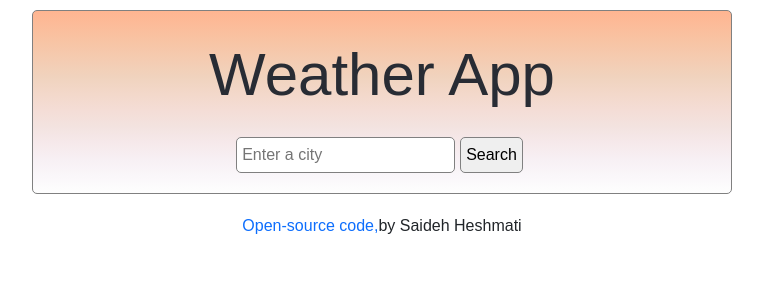
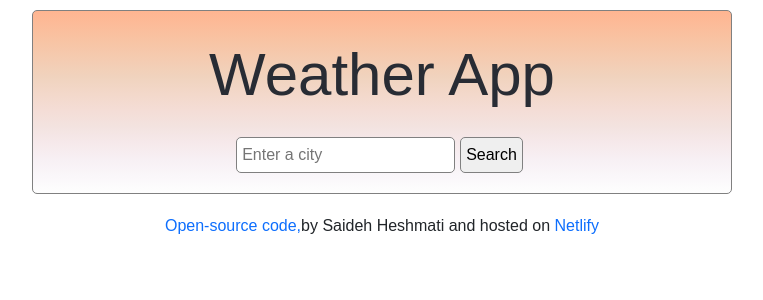
Before and after one commit to sahesh2003/weather-react-app, a React (Create React App) app: page / in a window 1280 px wide. Shown: the top 300 px of the page, without its empty margins (258-1021 px from the left). Built offline with nearby package versions, Linux system fonts and the light colour scheme.

Commit message:
add netlify link

```diff
--- a/src/App.js
+++ b/src/App.js
@@ -17,7 +17,8 @@ function App() {
         <a href="https://github.com/sahesh2003/weather-react-app">
           Open-source code,
         </a>
-        by Saideh Heshmati
+        by Saideh Heshmati and hosted on{" "}
+        <a href="https://euphonious-cocada-6dd8df.netlify.app/">Netlify</a>
       </p>
     </div>
   );
```
